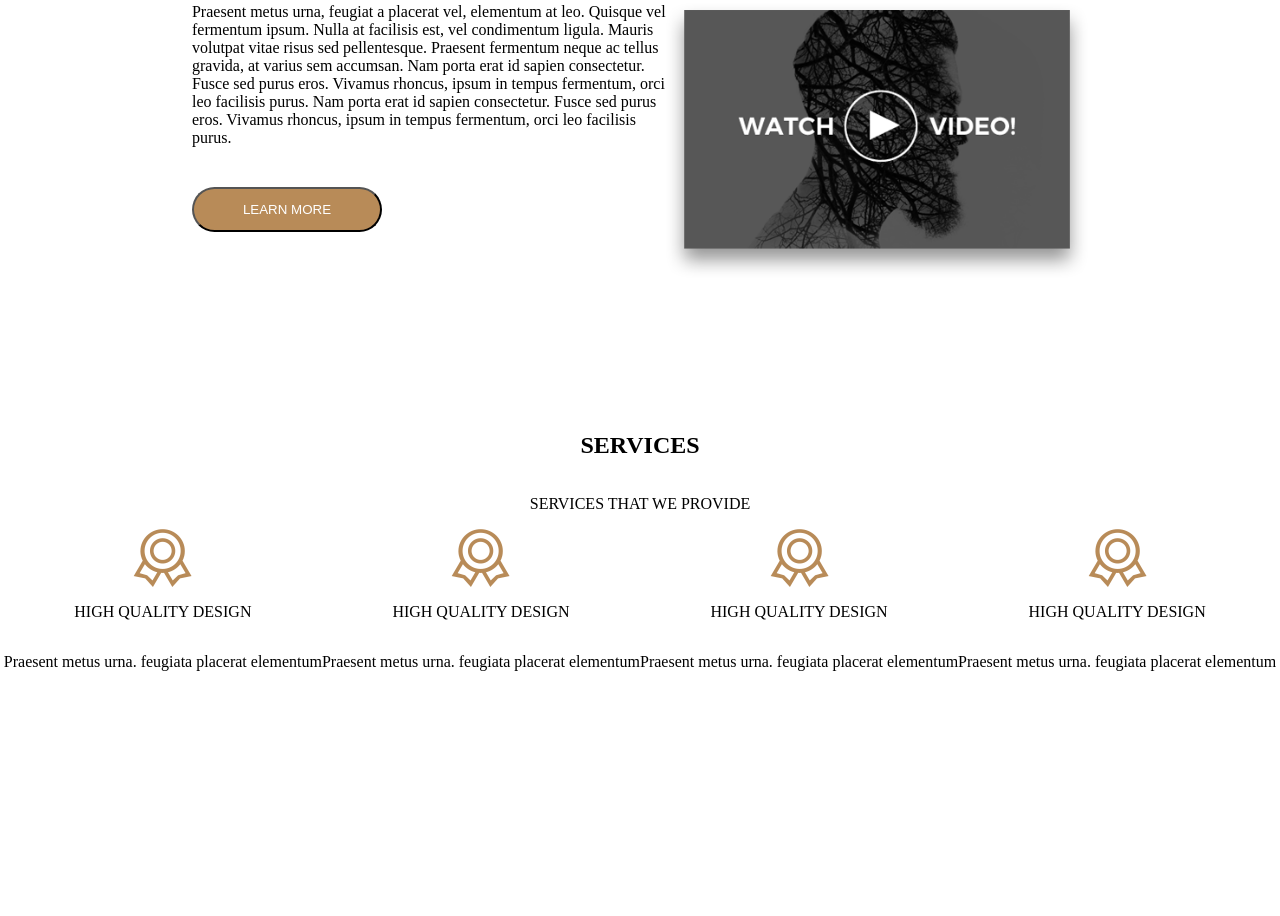
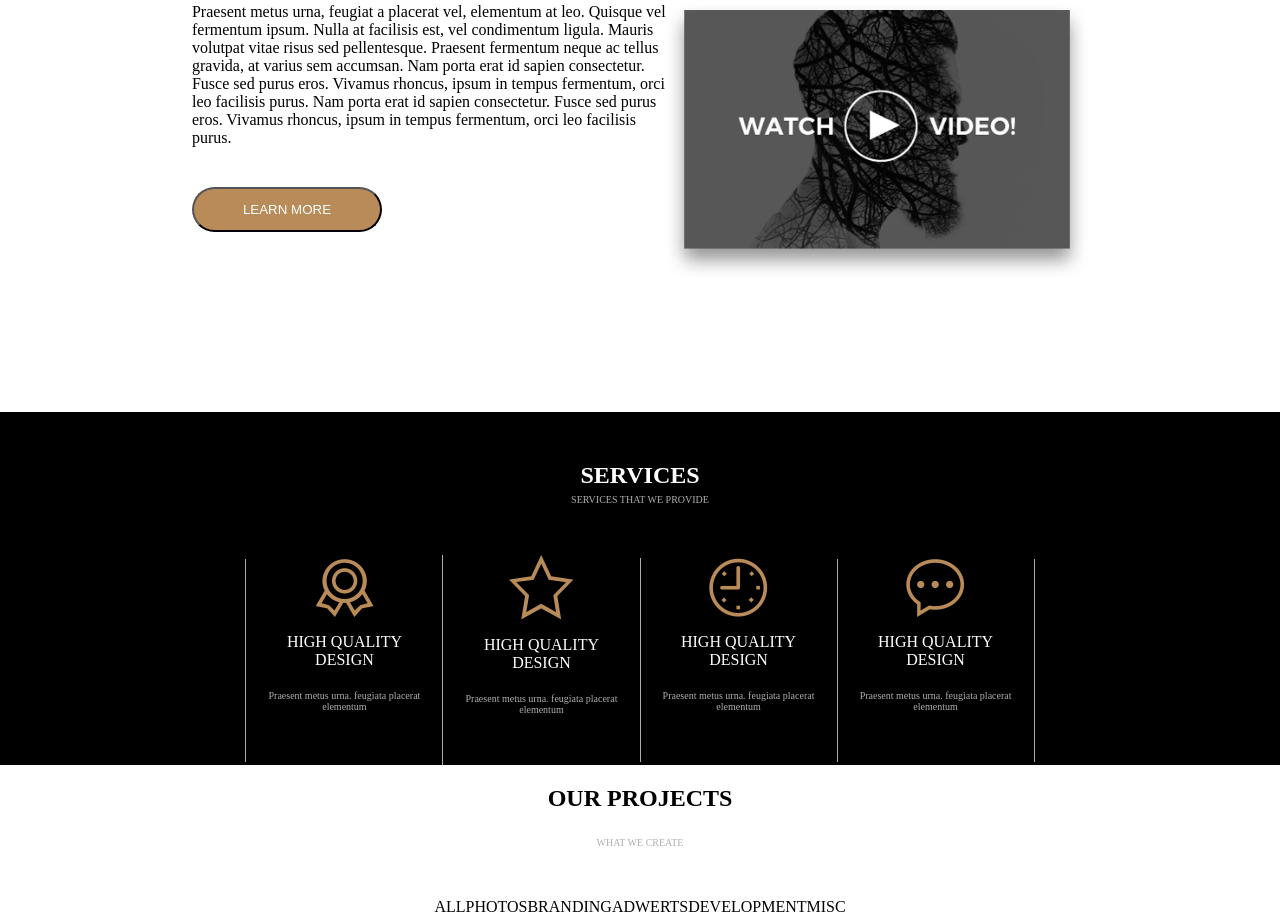
Before and after one commit to grzegorzgebala/awax-project, a website: page index.html in a window 1280 px wide. Shown: the part 938-1854 px from the top of the page. Before the commit the page ends 1625 px from the top, so only its background shows below. Drawn offline with Linux system fonts and the light colour scheme.

Commit message:
services section

```diff
--- a/index.html
+++ b/index.html
@@ -53,7 +53,7 @@
 				</section>
 				<section  class="services">
 					<h2>SERVICES</h2>
-					<p class="provided">SERVICES THAT WE PROVIDE</p>
+					<p class="who">SERVICES THAT WE PROVIDE</p>
 					<div class="serv_for">
 						<div class="serv">
 							<img src="images/quality.png" alt="quality">
@@ -61,22 +61,35 @@
 							<p class="small_desc">Praesent metus urna. feugiata placerat elementum</p>
 						</div>
 						<div class="serv">
-							<img src="images/quality.png" alt="quality">
+							<img src="images/modern.png" alt="modern">
 							<p class="title">HIGH QUALITY DESIGN</p>
 							<p class="small_desc">Praesent metus urna. feugiata placerat elementum</p>
 						</div>
 						<div class="serv">
-							<img src="images/quality.png" alt="quality">
+							<img src="images/clock.png" alt="clock">
 							<p class="title">HIGH QUALITY DESIGN</p>
 							<p class="small_desc">Praesent metus urna. feugiata placerat elementum</p>
 						</div>
-						<div class="serv">
-							<img src="images/quality.png" alt="quality">
+						<div class="serv serv_last">
+							<img src="images/support.png" alt="support">
 							<p class="title">HIGH QUALITY DESIGN</p>
 							<p class="small_desc">Praesent metus urna. feugiata placerat elementum</p>
 						</div>
 					</div>
 				</section>
+				<section  class="projects">
+					<h2>OUR PROJECTS</h2>
+					<p class="who">WHAT WE CREATE</p>
+					<div class="buttons">
+						<div class="first_button">ALL</div>
+						<div class="projects_button">PHOTOS</div>
+						<div class="projects_button">BRANDING</div>
+						<div class="projects_button">ADWERTS</div>
+						<div class="projects_button">DEVELOPMENT</div>
+						<div class="last_button">MISC</div>
+					</div>
+
+				</section>
 			</div>
 		</main>
 	</body>
--- a/sass/style.scss
+++ b/sass/style.scss
@@ -106,6 +106,14 @@ body {
     border-radius: 50px;
 }
 
+.who {
+    margin: 0;
+    margin-top: 5px;
+    margin-bottom: 50px;
+    font-size: 10px;
+    color: rgb(174, 174, 174);
+  }
+
 .about_us {
   display: flex;
   justify-content: center;
@@ -117,13 +125,7 @@ body {
     margin-top: 50px;
   }
 
-  .who {
-    margin: 0;
-    margin-top: 5px;
-    margin-bottom: 50px;
-    font-size: 10px;
-    color: rgb(174, 174, 174);
-  }
+
 
   .description {
     display: flex;
@@ -154,6 +156,13 @@ body {
   justify-content: center;
   align-items: center;
   flex-direction: column;
+  background-color: black;
+
+  h2 {
+    color: white;
+    margin: 0;
+    margin-top: 50px;
+  }
 
   .serv_for {
     display: flex;
@@ -161,11 +170,43 @@ body {
     align-items: center;
     flex-direction: row;
   }
+
   .serv {
     display: flex;
     justify-content: center;
     align-items: center;
     flex-direction: column;
+    max-width: 20%;
+    text-align: center;
+    border-left: 1px solid rgb(174, 174, 174);
+    padding: 0 10px;
+
+    p {
+      color: white;
+    }
+
+    .small_desc {
+      margin: 0;
+      margin-top: 5px;
+      margin-bottom: 50px;
+      font-size: 10px;
+      color: rgb(174, 174, 174);
+    }
   }
+  .serv_last {
+    border-right: 1px solid rgb(174, 174, 174);
+  }
+}
 
+.projects {
+  display: flex;
+  justify-content: center;
+  align-items: center;
+  flex-direction: column;
+
+  .buttons {
+    display: flex;
+    justify-content: center;
+    flex-direction: row;
+  }
 }
```
Also changed, not shown: css/style.css.
